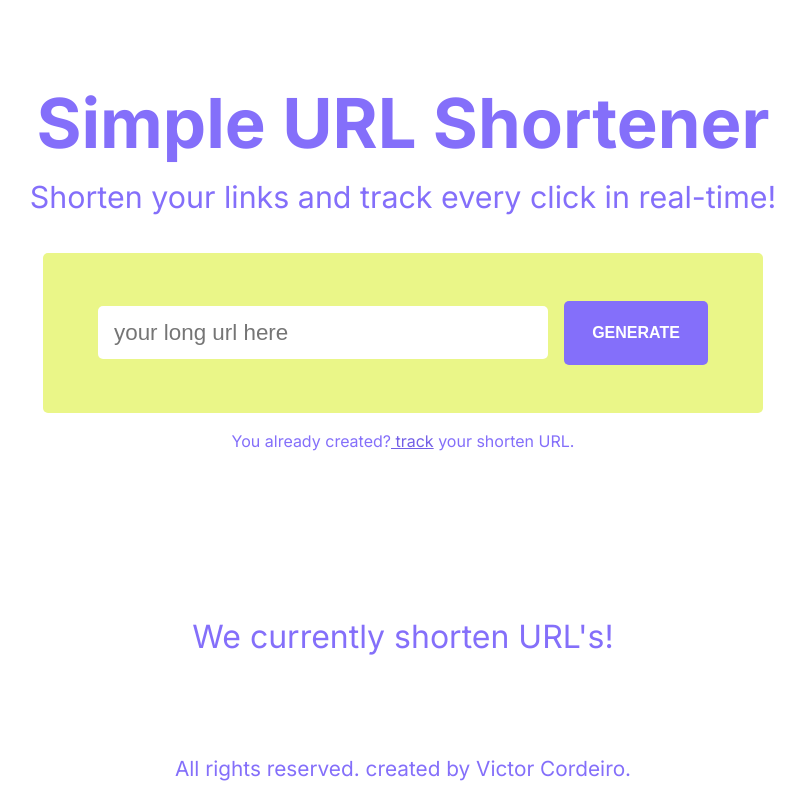
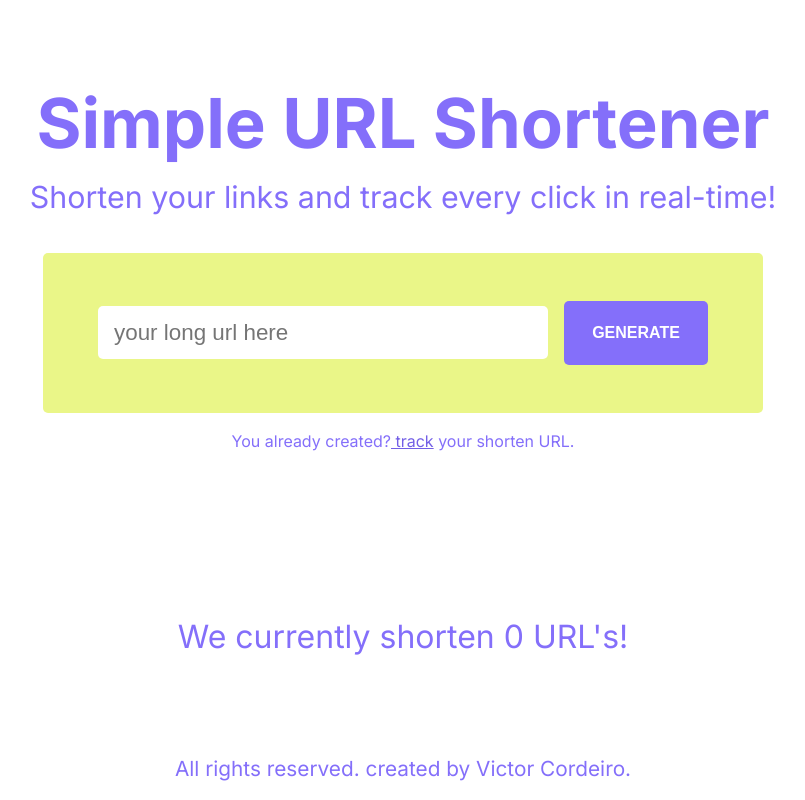
Before and after one commit to vitucordeiro/url-front, a React (Vite) app: page / in a window 1280 px wide. Shown: the whole page, without its empty margins (237-1042 px from the left). Built offline with nearby package versions, Linux system fonts and the light colour scheme; no server answers.

Commit message:
Fix URL counter display when count is falsy

```diff
--- a/src/Components/Counter.tsx
+++ b/src/Components/Counter.tsx
@@ -22,7 +22,9 @@ const Counter = () => {
   return (
     <>
       <div className="container">
-        <span className="span-counter">We currently shorten  {count} URL's! </span>
+
+        <span className="span-counter">We currently shorten  {!count ? 0 : count} URL's! </span>
+
       </div>
     </>
   )
```
